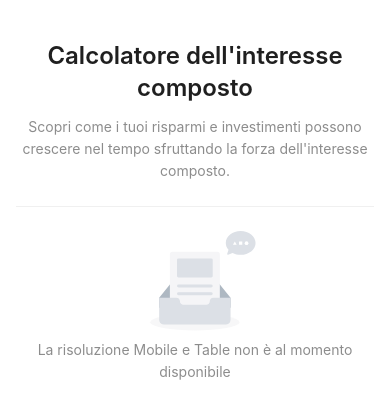
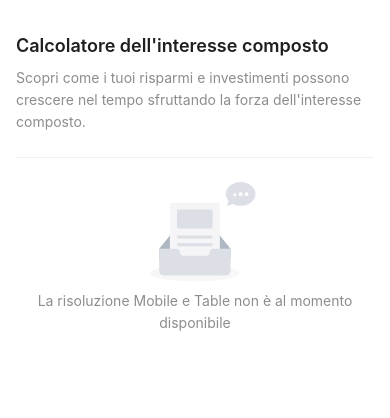
Before and after one commit to andreaarizzoli/calcolatore-finanziario, a React (Create React App) app: page / in a window 390 px wide. Shown: the top 418 px of the page. Built offline with nearby package versions, Linux system fonts and the light colour scheme; the HTML template or start-up script is replaced by a standard one.

Commit message:
feat: responsive PageTitle

```diff
--- a/src/shared/components/PageTitle/PageTitle.tsx
+++ b/src/shared/components/PageTitle/PageTitle.tsx
@@ -1,14 +1,14 @@
+import { Divider, Flex, Typography } from "antd";
 import { FC } from "react";
+import { TextStyled, TitleStyled } from "./style";
 import { TitleProps } from "./types";
-import { Divider, Flex, Typography } from "antd";
-import { containerStyle } from "./style";
 const { Title, Text } = Typography;
 
 const PageTitle: FC<TitleProps> = ({ title, subTitle }) => {
   return (
-    <Flex style={containerStyle} align="start" vertical>
-      <Title level={3}>{title}</Title>
-      <Text type="secondary">{subTitle}</Text>
+    <Flex align="start" vertical>
+      <TitleStyled level={3}>{title}</TitleStyled>
+      <TextStyled type="secondary">{subTitle}</TextStyled>
       <Divider />
     </Flex>
   );
--- a/src/shared/components/PageTitle/style.ts
+++ b/src/shared/components/PageTitle/style.ts
@@ -1 +1,20 @@
-export const containerStyle = {};
+import { Typography } from "antd";
+import styled from "styled-components";
+import { breakpoints } from "../../utils/hooks";
+const { Title, Text } = Typography;
+
+export const TitleStyled = styled(Title)`
+  font-size: 24px;
+  @media screen and (max-width: ${breakpoints.tablet}px) {
+    font-size: 22px !important;
+  }
+  @media screen and (max-width: ${breakpoints.mobile}px) {
+    font-size: 18px !important;
+    text-align: left;
+  }
+`;
+
+export const TextStyled = styled(Text)`
+  text-align: left;
+  max-width: 100%;
+`;
--- a/src/shared/utils/hooks/useMobile.ts
+++ b/src/shared/utils/hooks/useMobile.ts
@@ -12,7 +12,7 @@ type UseMobile = () => UseMobileResponse;
 
 type VoidEvent = () => void;
 
-const breakpoints = {
+export const breakpoints = {
   mobile: 600,
   tablet: 1024,
   desktopLow: 1200,
```
